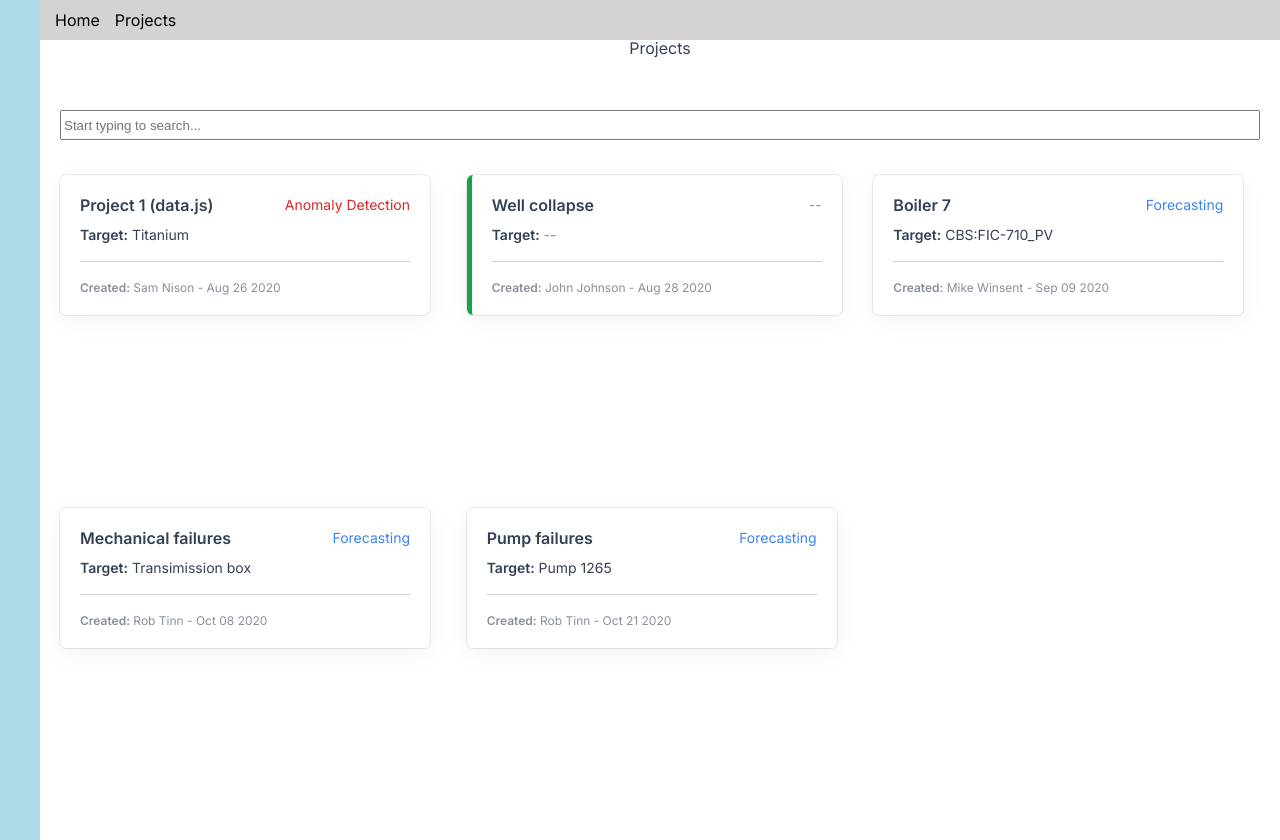
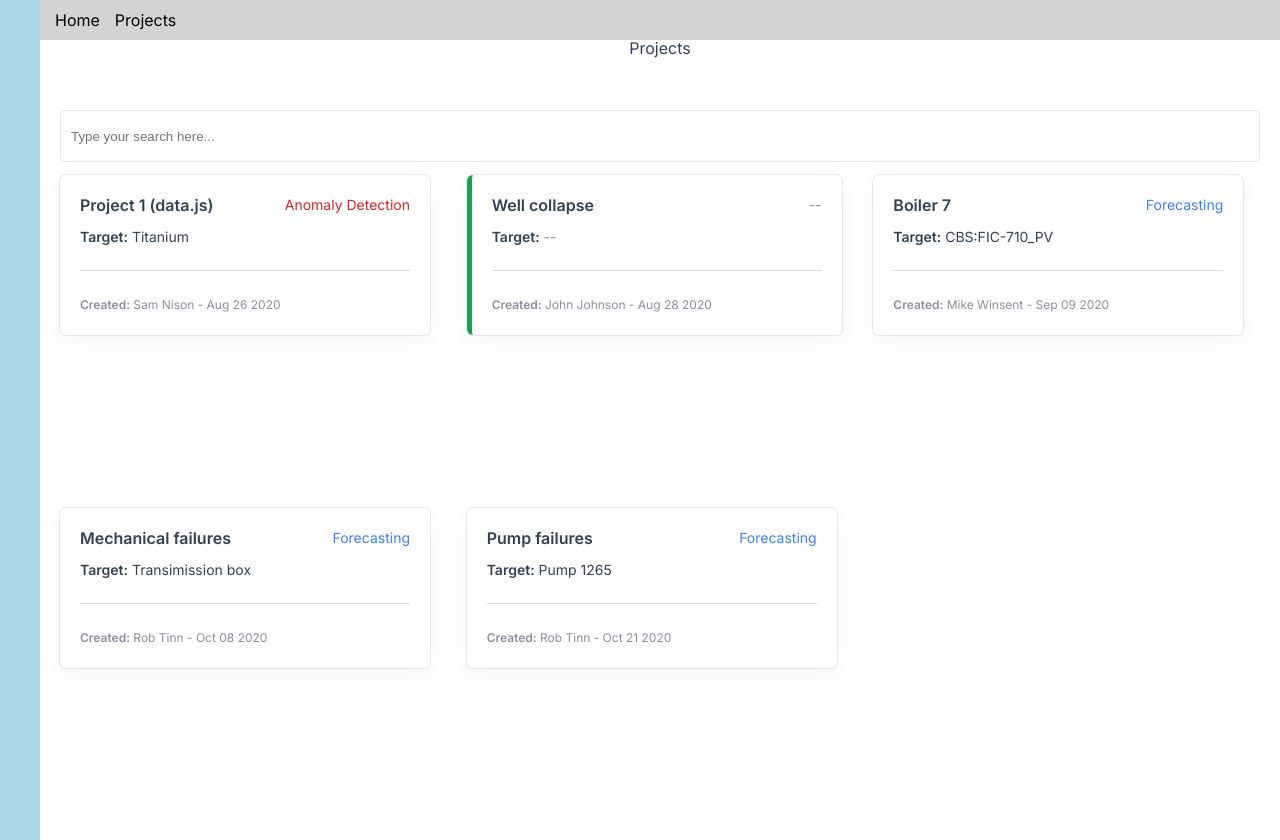
Before and after one commit to rickymm/canvass-challenge, a React (Create React App) app: page / in a window 1280 px wide. Built offline with nearby package versions, Linux system fonts and the light colour scheme.

Commit message:
Add new search input

```diff
--- /dev/null
+++ b/src/components/Icons/Close.js
@@ -0,0 +1,19 @@
+import React from "react";
+
+const Backspace = () => {
+  return (
+    <svg
+      xmlns="http://www.w3.org/2000/svg"
+      viewBox="0 0 20 20"
+      fill="currentColor"
+    >
+      <path
+        fillRule="evenodd"
+        d="M4.293 4.293a1 1 0 011.414 0L10 8.586l4.293-4.293a1 1 0 111.414 1.414L11.414 10l4.293 4.293a1 1 0 01-1.414 1.414L10 11.414l-4.293 4.293a1 1 0 01-1.414-1.414L8.586 10 4.293 5.707a1 1 0 010-1.414z"
+        clipRule="evenodd"
+      />
+    </svg>
+  );
+};
+
+export default Backspace;
--- a/src/components/ProjectCard/ProjectCard.js
+++ b/src/components/ProjectCard/ProjectCard.js
@@ -1,5 +1,5 @@
 import React from "react";
-import { Text, Card, Row, Name, Divider, TemplateColor } from "./styles";
+import { Text, Card, Row, Divider, TemplateColor } from "./styles";
 
 const Placeholder = () => <Text $color="text-light">--</Text>;
 
@@ -10,19 +10,21 @@ export default function ProjectCard({ project }) {
   return (
     <Card $border={inProduction}>
       <Row $spaceBetween>
-        <Name>{name}</Name>
+        <Text $size="lg" $bold>
+          {name}
+        </Text>
         <Text $color={TemplateColor[template]}>
           {template ?? <Placeholder />}
         </Text>
       </Row>
-      <Row $mt={10}>
+      <Row $mt={5}>
         <Text>
-          <b>Target:</b> {target ?? <Placeholder />}
+          <Text $bold>Target:</Text> {target ?? <Placeholder />}
         </Text>
       </Row>
       <Divider />
       <Row>
-        <Text $color="text-light" $small>
+        <Text $color="text-light" $size="sm">
           <b>Created:</b> {createdByUser} - {createdDate}
         </Text>
       </Row>
--- a/src/components/ProjectCard/styles.js
+++ b/src/components/ProjectCard/styles.js
@@ -14,6 +14,7 @@ export const Card = styled.div`
   justify-self: center;
   padding: 20px;
   width: ${CARD_WIDTH - 30}px;
+  max-height: 120px;
   line-height: 20px;
 
   border-radius: 6px;
@@ -28,10 +29,10 @@ export const Card = styled.div`
 
   ${device.desktop} {
     width: ${CARD_WIDTH}px;
-    max-height: 100px;
     justify-self: baseline;
   }
 `;
+
 export const Row = styled.div`
   display: flex;
   flex-direction: column;
@@ -53,11 +54,22 @@ export const Row = styled.div`
     flex-direction: row;
   }
 `;
-export const Name = styled.span`
-  font-weight: 600;
-`;
+
+const TextSize = {
+  lg: 16,
+  md: 14,
+  sm: 12,
+};
+
 export const Text = styled.span`
-  font-size: 14px;
+  text-align: start;
+  font-size: ${TextSize.md}px;
+
+  ${({ $bold }) =>
+    $bold &&
+    css`
+      font-weight: 600;
+    `}
 
   ${({ $color }) =>
     $color &&
@@ -65,17 +77,18 @@ export const Text = styled.span`
       color: var(--color-${$color});
     `}
 
-  ${({ $small }) =>
-    $small &&
+  ${({ $size }) =>
+    $size &&
     css`
-      font-size: 12px;
+      font-size: ${TextSize[$size]}px;
     `}
 `;
+
 export const Divider = styled.hr`
   display: block;
   height: 1px;
   border: 0;
-  border-top: 1px solid #ccc;
+  border-top: 1px solid #33415530;
   margin: 1em 0;
   padding: 0;
 `;
--- a/src/components/Projects.js
+++ b/src/components/Projects.js
@@ -1,9 +1,11 @@
 import React, { useEffect, useState, useMemo } from "react";
 import styled from "styled-components/macro";
-import ProjectCard from "./ProjectCard";
-import { CARD_WIDTH } from "./ProjectCard/styles";
 import { projects as projectsList } from "../data";
 import dateFormatter from "../utils/dateFormatter";
+
+import { CARD_WIDTH } from "./ProjectCard/styles";
+import ProjectCard from "./ProjectCard";
+import SearchInput from "./SearchInput/SearchInput";
 
 function formattedProjects() {
   return projectsList.map((project) => ({
@@ -14,33 +16,14 @@ function formattedProjects() {
 
 export default function Projects() {
   const projects = useMemo(() => formattedProjects(), [projectsList]);
-  const [search, setSearch] = useState();
   const [filteredProjects, setFilteredProjects] = useState(projects);
-
-  useEffect(() => {
-    if (!search) setFilteredProjects(projects);
-
-    if (search) {
-      const newProjects = projects.filter((project) => {
-        const hasSomething = Object.values(project).some((value) => {
-          if (typeof value === "string") {
-            return value.toLocaleLowerCase().startsWith(search.toLowerCase());
-          }
-          return false;
-        });
-        return hasSomething;
-      });
-      setFilteredProjects(newProjects);
-    }
-  }, [search]);
 
   return (
     <Wrapper $area="content">
       <Title $area="title">Projects</Title>
-      <Search
-        $area="search"
-        placeholder="Start typing to search..."
-        onChange={(e) => setSearch(e.target.value)}
+      <SearchInput
+        projects={projects}
+        handleUpdateProjects={setFilteredProjects}
       />
       <ProjectsList $area="projects">
         {filteredProjects.map((project) => (
@@ -59,21 +42,18 @@ const Wrapper = styled.main`
     "search"
     "projects";
   grid-template-rows: 70px 30px auto;
+
+  margin: 0 20px;
 `;
 
 const Title = styled.h1`
   grid-area: ${({ $area }) => $area};
 `;
 
-const Search = styled.input`
-  grid-area: ${({ $area }) => $area};
-  margin: 0 20px;
-`;
-
 const ProjectsList = styled.article`
   grid-area: ${({ $area }) => $area};
   margin-top: 15px;
-  padding: 20px;
+  padding: 20px 0;
 
   display: grid;
   grid-template-columns: repeat(auto-fit, minmax(${CARD_WIDTH}px, 1fr));
--- /dev/null
+++ b/src/components/SearchInput/SearchInput.js
@@ -0,0 +1,71 @@
+import React, { useEffect, useRef, useState } from "react";
+import Close from "../Icons/Close";
+import { Container, Tag, Delete, Search } from "./styles";
+
+const SearchInput = ({ projects, handleUpdateProjects }) => {
+  const [searches, setSearches] = useState([]);
+  const inputRef = useRef();
+  const hasSearches = searches.length;
+
+  useEffect(() => {
+    if (!hasSearches) handleUpdateProjects(projects);
+
+    if (hasSearches) {
+      const newProjects = projects.filter((project) => {
+        const hasSomething = Object.values(project).some((value) => {
+          if (typeof value === "string") {
+            return searches.some((search) =>
+              value.toLocaleLowerCase().startsWith(search.toLocaleLowerCase())
+            );
+          }
+          return false;
+        });
+        return hasSomething;
+      });
+      handleUpdateProjects(newProjects);
+    }
+  }, [searches]);
+
+  function handleKeyDown(event) {
+    const search = event.target.value;
+    if (event.key === "Enter" && search) {
+      setSearches((prev) => [...prev, search]);
+      event.target.value = "";
+    }
+  }
+
+  function handleRemoveSearch(removeIndex) {
+    const updatedSearches = searches.filter(
+      (_, index) => index !== removeIndex
+    );
+    setSearches(updatedSearches);
+  }
+
+  function handleFocusInput() {
+    inputRef.current.focus();
+  }
+
+  return (
+    <Container $area="search" onClick={handleFocusInput}>
+      {searches.map((search, index) => (
+        <Tag key={`tag-${index}`}>
+          {search}
+          <Delete
+            type="button"
+            aria-label={`Remove search ${search}`}
+            onClick={() => handleRemoveSearch(index)}
+          >
+            <Close />
+          </Delete>
+        </Tag>
+      ))}
+      <Search
+        ref={inputRef}
+        placeholder="Type your search here..."
+        onKeyDown={handleKeyDown}
+      />
+    </Container>
+  );
+};
+
+export default SearchInput;
--- /dev/null
+++ b/src/components/SearchInput/styles.js
@@ -0,0 +1,60 @@
+import styled from "styled-components/macro";
+
+const MARGIN = "8px";
+
+export const Container = styled.div`
+  grid-area: ${({ $area }) => $area};
+
+  display: flex;
+  flex-wrap: wrap;
+  align-items: center;
+  justify-content: start;
+  min-height: 50px;
+  border: 1px solid var(--color-gray);
+  border-radius: 4px;
+`;
+
+export const Tag = styled.div`
+  display: flex;
+  align-items: center;
+  justify-content: start;
+  padding: 8px;
+  margin: ${MARGIN} 0;
+  margin-left: 6px;
+
+  font-size: 14px;
+  color: var(--color-blue);
+  background: rgb(56 189 248/0.1);
+  border-radius: 4px;
+
+  :first-of-type {
+    margin-left: ${MARGIN};
+  }
+`;
+
+export const Search = styled.input`
+  border: none;
+  background-color: none;
+  margin: ${MARGIN};
+  :focus {
+    outline: none;
+  }
+`;
+
+export const Delete = styled.button`
+  display: flex;
+  align-items: center;
+  justify-content: center;
+  padding: 0;
+  margin-left: 6px;
+
+  background: none;
+  border: none;
+  cursor: pointer;
+
+  svg {
+    fill: var(--color-blue);
+    width: 12px;
+    height: 12px;
+  }
+`;
--- a/src/styles.css
+++ b/src/styles.css
@@ -6,6 +6,8 @@
 @import url('https://fonts.googleapis.com/css2?family=Inter:wght@400;600&display=swap');
 
 :root {
+  --color-white: #fafafa;
+  --color-gray: #e5e7eb;
   --color-green: #16a34a;
   --color-blue: #3b82f6;
   --color-red: #dc2626;
```
